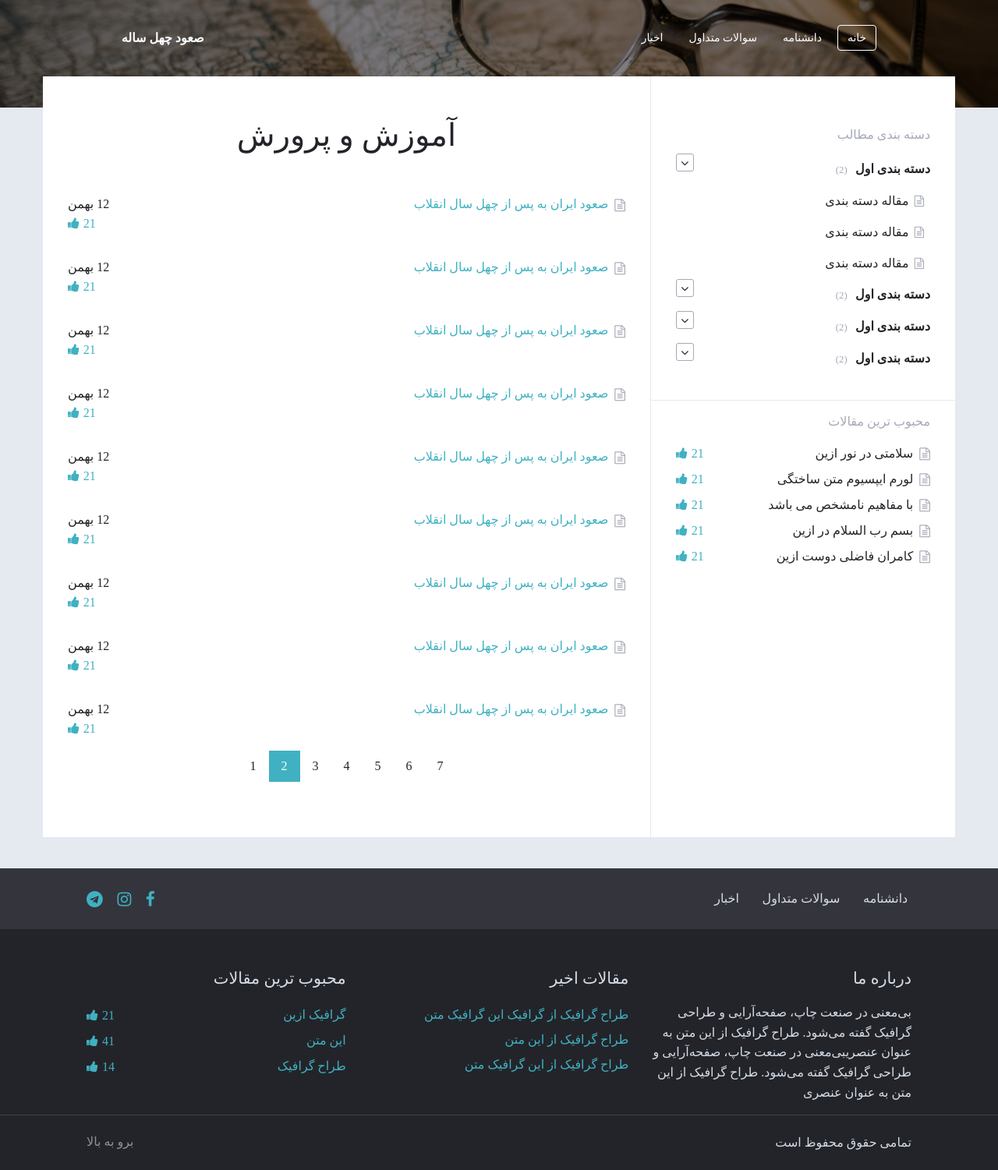
After one commit to a-sabagh/wli, a PHP site: page /archive.html in a window 1280 px wide. The commit adds this page. Shown: the whole page at 78% size. Run offline with PHP 8.4, Linux system fonts and the light colour scheme; some libraries are stand-ins or nearby versions; some web fonts are replaced.

Commit message:
archive page

```diff
--- /dev/null
+++ b/archive.html
@@ -0,0 +1,254 @@
+<!doctype html>
+<html dir="rtl" lang="fa-IR">
+<head>
+	<meta charset="UTF-8">
+	<title>دانشنامه انقلاب اسلامی | بایگانی مقالات</title>
+	<link rel="stylesheet" href="assets/css/master.css">
+</head>
+<body class="archive-post">
+	<header id="header" class="container-fluid without-search">
+		<div class="container">
+			<div class="row navigation-wrapper align-items-center">
+				<nav class="col-md-9 navigation">
+					<ul>
+						<li class="current-menu-item"><a href="#">خانه</a></li>
+						<li><a href="#">دانشنامه</a></li>
+						<li><a href="#">سوالات متداول</a></li>
+						<li><a href="#">اخبار</a></li>
+					</ul>
+				</nav>
+				<a href="#" class="col-md-3 header-logo d-flex justify-content-end" title="صعود چهل ساله" >صعود چهل ساله</a>
+			</div><!--.navigation-wrapper-->
+		</div><!--.container-->
+	</header>
+	<article id="main" class="container-fluid single-gray">
+		<div class="single-content">
+			<div class="row no-gutters">
+				<div class="col-md-4 sidebar">
+					<section class="widg constant-widg single-category-widg">
+					   <h3 class="widg-title">دسته بندی مطالب</h3>
+					   <div class="widg-content">
+						  <ul>
+							<li class="active-cat">
+								<a href="">دسته بندی اول</a>
+								<span class="post-counts">(2)</span>
+								<span class="expand-posts"><i class="fa fa-angle-down" aria-hidden="true"></i></span>
+								<ul class="posts-list">
+									<li><i class="fa fa-file-text-o"></i><a href="">مقاله دسته بندی</a></li>
+									<li><i class="fa fa-file-text-o"></i><a href="">مقاله دسته بندی</a></li>
+									<li><i class="fa fa-file-text-o"></i><a href="">مقاله دسته بندی</a></li>
+								</ul>
+							</li>
+							<li>
+								<a href="">دسته بندی اول</a>
+								<span class="post-counts">(2)</span>
+								<span class="expand-posts"><i class="fa fa-angle-down" aria-hidden="true"></i></span>
+								<ul class="posts-list">
+									<li><i class="fa fa-file-text-o"></i><a href="">مقاله دسته بندی</a></li>
+									<li class="active"><i class="fa fa-file-text-o"></i><a href="">مقاله دسته بندی</a></li>
+									<li><i class="fa fa-file-text-o"></i><a href="">مقاله دسته بندی</a></li>
+								</ul>
+							</li>
+							<li>
+								<a href="">دسته بندی اول</a>
+								<span class="post-counts">(2)</span>
+								<span class="expand-posts"><i class="fa fa-angle-down" aria-hidden="true"></i></span>
+								<ul class="posts-list">
+									<li><i class="fa fa-file-text-o"></i><a href="">مقاله دسته بندی</a></li>
+									<li><i class="fa fa-file-text-o"></i><a href="">مقاله دسته بندی</a></li>
+									<li><i class="fa fa-file-text-o"></i><a href="">مقاله دسته بندی</a></li>
+								</ul>
+							</li>
+							<li>
+								<a href="">دسته بندی اول</a>
+								<span class="post-counts">(2)</span>
+								<span class="expand-posts"><i class="fa fa-angle-down" aria-hidden="true"></i></span>
+								<ul class="posts-list">
+									<li><i class="fa fa-file-text-o"></i><a href="">مقاله دسته بندی</a></li>
+									<li><i class="fa fa-file-text-o"></i><a href="">مقاله دسته بندی</a></li>
+									<li><i class="fa fa-file-text-o"></i><a href="">مقاله دسته بندی</a></li>
+								</ul>
+							</li>
+						  </ul>
+					   </div>
+					</section>
+					<section class="widg">
+					   <h3 class="widg-title">محبوب ترین مقالات</h3>
+					   <div class="widg-content">
+						  <ul class="papular-posts">
+							<li>
+								<i class="fa fa-file-text-o flex-grow-0"></i>
+								<a class="flex-grow-1" href="">سلامتی در نور ازین</a>
+								<span class="like flex-grow-0">21</span>
+							</li>
+							<li>
+								<i class="fa fa-file-text-o flex-grow-0"></i>
+								<a class="flex-grow-1" href="">لورم ایپسیوم متن ساختگی</a>
+								<span class="like flex-grow-0">21</span>
+							</li>
+							<li>
+								<i class="fa fa-file-text-o flex-grow-0"></i>
+								<a class="flex-grow-1" href="">با مفاهیم نامشخص می باشد</a>
+								<span class="like flex-grow-0">21</span>
+							</li>
+							<li>
+								<i class="fa fa-file-text-o flex-grow-0"></i>
+								<a class="flex-grow-1" href="">بسم رب السلام در ازین</a>
+								<span class="like flex-grow-0">21</span>
+							</li>
+							<li>
+								<i class="fa fa-file-text-o flex-grow-0"></i>
+								<a class="flex-grow-1" href="">کامران فاضلی دوست ازین</a>
+								<span class="like flex-grow-0">21</span>
+							</li>
+						  </ul>
+					   </div>
+					</section>
+				</div><!--.sidebar-->
+				<div class="col-md-8 main-content">
+					<header class="single-header">
+						<h1 class="single-title text-center">آموزش و پرورش</h1>
+					</header>
+					<section class="archive-post-list">
+						<article class="d-flex  post-item align-items-top">
+							<i class="fa fa-file-text-o flex-grow-0"></i>
+							<div class="flex-grow-1 post-title" ><a href="" >صعود ایران به پس از چهل سال انقلاب</a></div>
+							<div class="post-meta d-flex flex-column align-left"><span class="date">12 بهمن</span><span class="like">21</span></div>
+						</article>
+						<article class="d-flex  post-item align-items-top">
+							<i class="fa fa-file-text-o flex-grow-0"></i>
+							<div class="flex-grow-1 post-title" ><a href="" >صعود ایران به پس از چهل سال انقلاب</a></div>
+							<div class="post-meta d-flex flex-column align-left"><span class="date">12 بهمن</span><span class="like">21</span></div>
+						</article>
+						<article class="d-flex  post-item align-items-top">
+							<i class="fa fa-file-text-o flex-grow-0"></i>
+							<div class="flex-grow-1 post-title" ><a href="" >صعود ایران به پس از چهل سال انقلاب</a></div>
+							<div class="post-meta d-flex flex-column align-left"><span class="date">12 بهمن</span><span class="like">21</span></div>
+						</article>
+						<article class="d-flex  post-item align-items-top">
+							<i class="fa fa-file-text-o flex-grow-0"></i>
+							<div class="flex-grow-1 post-title" ><a href="" >صعود ایران به پس از چهل سال انقلاب</a></div>
+							<div class="post-meta d-flex flex-column align-left"><span class="date">12 بهمن</span><span class="like">21</span></div>
+						</article>
+						<article class="d-flex  post-item align-items-top">
+							<i class="fa fa-file-text-o flex-grow-0"></i>
+							<div class="flex-grow-1 post-title" ><a href="" >صعود ایران به پس از چهل سال انقلاب</a></div>
+							<div class="post-meta d-flex flex-column align-left"><span class="date">12 بهمن</span><span class="like">21</span></div>
+						</article>
+						<article class="d-flex  post-item align-items-top">
+							<i class="fa fa-file-text-o flex-grow-0"></i>
+							<div class="flex-grow-1 post-title" ><a href="" >صعود ایران به پس از چهل سال انقلاب</a></div>
+							<div class="post-meta d-flex flex-column align-left"><span class="date">12 بهمن</span><span class="like">21</span></div>
+						</article>
+						<article class="d-flex  post-item align-items-top">
+							<i class="fa fa-file-text-o flex-grow-0"></i>
+							<div class="flex-grow-1 post-title" ><a href="" >صعود ایران به پس از چهل سال انقلاب</a></div>
+							<div class="post-meta d-flex flex-column align-left"><span class="date">12 بهمن</span><span class="like">21</span></div>
+						</article>
+						<article class="d-flex  post-item align-items-top">
+							<i class="fa fa-file-text-o flex-grow-0"></i>
+							<div class="flex-grow-1 post-title" ><a href="" >صعود ایران به پس از چهل سال انقلاب</a></div>
+							<div class="post-meta d-flex flex-column align-left"><span class="date">12 بهمن</span><span class="like">21</span></div>
+						</article>
+						<article class="d-flex  post-item align-items-top">
+							<i class="fa fa-file-text-o flex-grow-0"></i>
+							<div class="flex-grow-1 post-title" ><a href="" >صعود ایران به پس از چهل سال انقلاب</a></div>
+							<div class="post-meta d-flex flex-column align-left"><span class="date">12 بهمن</span><span class="like">21</span></div>
+						</article>
+					</section>
+					<section class="pagination-wrapper text-center">
+						<ul class="pagination pagination-border">
+							<li><a href="#">1</a></li>
+							<li><a class="active" href="#">2</a></li>
+							<li><a href="#">3</a></li>
+							<li><a href="#">4</a></li>
+							<li><a href="#">5</a></li>
+							<li><a href="#">6</a></li>
+							<li><a href="#">7</a></li>
+						</ul>
+					</section>
+				</div><!--.main-content-->
+			</div>
+		</div><!--.single-content-->
+	</article><!--#main-->
+	<footer id="footer">
+		<div class="top-footer">
+			<div class="container">
+				<div class="row justify-content-center align-items-center">
+					<div class="col-md-8 top-footer-menu">
+						<ul>
+							<li><a href="#">دانشنامه</a></li>
+							<li><a href="#">سوالات متداول</a></li>
+							<li><a href="#">اخبار</a></li>
+						</ul>
+					</div>
+					<div class="col-md-4">
+						<div class="top-footer-socials">
+							<ul>
+								<li class="social-facebook"><a href=""><i class="fa fa-facebook"></i></a></li>
+								<li class="social-instagram"><a href=""><i class="fa fa-instagram"></i></a></li>
+								<li class="social-telegram"><a href=""><i class="fa fa-telegram"></i></a></li>
+							</ul>
+						</div>
+					</div>
+				</div><!--.row-->
+			</div><!--.container-->
+		</div><!--.top-footer-->
+		<div class="mid-footer">
+			<div class="container">
+				<div class="row">
+					<section class="col-md-4 widg">
+						<h3 class="widg-title">درباره ما</h3>
+						<div class="widg-content">
+							<p>بی‌معنی در صنعت چاپ، صفحه‌آرایی و طراحی گرافیک گفته می‌شود. طراح گرافیک از این متن به عنوان عنصریبی‌معنی در صنعت چاپ، صفحه‌آرایی و طراحی گرافیک گفته می‌شود. طراح گرافیک از این متن به عنوان عنصری</p>
+						</div>
+					</section>
+					<section class="col-md-4 widg">
+						<h3 class="widg-title">مقالات اخیر</h3>
+						<div class="widg-content">
+							<ul>
+								<li><a href="">طراح گرافیک از گرافیک این گرافیک متن</a></li>
+								<li><a href="">طراح گرافیک از این متن</a></li>
+								<li><a href="">طراح گرافیک از این گرافیک متن</a></li>
+							</ul>
+						</div>
+					</section>
+					<section class="col-md-4 widg">
+						<h3 class="widg-title">محبوب ترین مقالات</h3>
+						<div class="widg-content">
+							<ul class="papular-posts">
+								<li>
+									<a href="">گرافیک ازین</a>
+									<span class="like">21</span>
+								</li>
+								<li>
+									<a href="">این متن</a>
+									<span class="like">41</span>
+								</li>
+								<li>
+									<a href="">طراح گرافیک</a>
+									<span class="like">14</span>
+								</li>
+							</ul>
+						</div>
+					</section>
+				</div><!--.row-->
+			</div>
+		</div><!--.mid-footer-->
+		<div class="bottom-footer">
+			<div class="container">
+				<div class="row justfy-content-between aling-items-center">
+					<div class="col">
+						<p class="copyright">تمامی حقوق محفوظ است</p>
+					</div>
+					<div class="col align-left">
+						<a href="#" class="back-to-top">برو به بالا</a>
+					</div>
+				</div><!--.row-->
+			</div><!--.container-->
+		</div><!--.bottom-footer-->
+	</footer>
+	<script src="node_modules/jquery/dist/jquery.min.js" ></script>
+	<script src="assets/js/master.js" ></script>
+</body>
+</html>
--- a/assets/js/master.js
+++ b/assets/js/master.js
@@ -0,0 +1,12 @@
+jQuery(document).ready(function($){
+	var singleCategory = $(".single-category-widg");
+	if(singleCategory.length){
+		singleCategory.find(".posts-list").hide();
+		singleCategory.find(".active-cat").find(".posts-list").show();
+		var expandIcon = singleCategory.find(".expand-posts");
+		expandIcon.on("click",function(){
+			$(this).closest("li").toggleClass("active-cat");
+			$(this).next("ul").slideToggle("normal");
+		});
+	}
+});
--- /dev/null
+++ b/assets/scss/components/_pagination.scss
@@ -0,0 +1,28 @@
+$paginationRadius: 3px;
+$paginationColor: $text1;
+$paginationActive: $color1;
+.pagination {
+    display: inline-block;
+	border-radius: $paginationRadius;
+	a {
+		color: $paginationColor;
+		float: left;
+		padding: 8px 16px;
+		text-decoration: none;
+	}
+	li {
+		display: inline-block;
+		margin: 0;
+		float: left;
+		a {
+			border-left: none;
+			&.active {
+				background: $paginationActive;
+				border-color: $paginationActive;
+				color: $white;
+			}
+		}
+
+	}
+
+}
--- a/assets/scss/components/widgets/_category.scss
+++ b/assets/scss/components/widgets/_category.scss
@@ -1,14 +1,59 @@
 .single-category-widg {
 	ul {
 		li {
-		font-size: 1.1em;
+			font-size: 1em;
+			line-height: 2.5em;
 			color: $text1;
-			a {
-				color: inherit;
+			.post-counts {
+				color: $text2;
+				font-size: .8em;
+				margin-right: .5em;
 			}
-		}
-	 	& > li {
+			ul {
+				display: none;
+				li {
+					padding: 0 2.5em;
+					.fa {
+						color: $text2;
+						padding-left: .5em;
+						font-size: .9em;
+					}
+					a {
+						color: inherit;
+						font-weight: lighter;
+					}
+					&.active {
+						background: $bg1;
+						border-right: 3px solid $color1;
+					}
+				}
+			}
 
 		}
 	}
+	.widg-content > ul {
+
+	 	& > li {
+			.expand-posts {
+				float: left;
+				margin-left: 2em;
+				border: 1px solid $text2;
+				$expandWidth: 23px;
+				width: $expandWidth;
+				height: $expandWidth;
+				cursor: pointer;
+				text-align: center;
+				line-height: $expandWidth;
+				@include border-radius(3px);
+				.fa {
+					display: inline-block;
+				}
+			}
+			& > a {
+				font-weight: bold;
+				color: inherit;
+				padding-right: 2em;
+			}
+		}
+	}
 }
--- /dev/null
+++ b/assets/scss/components/widgets/_latest-posts.scss
@@ -0,0 +1,17 @@
+.sidebar {
+	.papular-posts {
+		li {
+			align-items: center;
+			padding: 0 2em;
+			line-height: 2em;
+			a{
+				color: $text1;
+			}
+			.fa {
+				padding-left: .5em;
+				color: $text2;
+			}
+
+		}
+	}
+}
--- a/assets/scss/master.scss
+++ b/assets/scss/master.scss
@@ -19,7 +19,10 @@
 	"components/search",
 	"components/navigation",
 	"components/footer",
-	"components/widgets/papular-posts";
+	"components/pagination",
+	"components/widgets/papular-posts",
+	"components/widgets/category",
+	"components/widgets/latest-posts";
 //pages
 @import
 	"pages/home";
@@ -29,4 +32,5 @@
 	"templates/single/editor-content",
 	"templates/single/category",
 	"templates/single/like",
-	"templates/single/related";
+	"templates/single/related",
+	"templates/archive";
--- /dev/null
+++ b/assets/scss/templates/_archive.scss
@@ -0,0 +1,16 @@
+.archive-post-list {
+	article.post-item {
+		padding: 1em 2em;
+		.fa {
+			color: $text2;
+			margin:{
+				top:  .3em;
+				left: .5em;
+			}
+		}
+		&:hover {
+			background: #eaedf3;
+			@include mix-transition(.3s);
+		}
+	}
+}
--- a/assets/scss/templates/single/_single-gray.scss
+++ b/assets/scss/templates/single/_single-gray.scss
@@ -47,10 +47,14 @@
 		padding: 3em 0;
 		.widg {
 			border-bottom: 1px solid $borderColor1;
-			padding: 1em 2em;
+			padding: 1em 0;
 			.widg-title {
 				font-size: 1em;
 				color: $text2;
+				padding: 0 2em;
+			}
+			&:last-child{
+				border-bottom: 0;
 			}
 		}
 	}
--- a/index.html
+++ b/index.html
@@ -2,7 +2,7 @@
 <html dir="rtl" lang="fa-IR">
 <head>
 	<meta charset="UTF-8">
-	<title>دانشنامه انقلاب اسلامی</title>
+	<title>دانشنامه انقلاب اسلامی | صفحه اصلی</title>
 	<link rel="stylesheet" href="assets/css/master.css">
 </head>
 <body class="home">
@@ -238,5 +238,7 @@
 			</div><!--.container-->
 		</div><!--.bottom-footer-->
 	</footer>
+	<script src="node_modules/jquery/dist/jquery.min.js" ></script>
+	<script src="assets/js/master.js" ></script>
 </body>
 </html>
--- a/package.json
+++ b/package.json
@@ -21,6 +21,8 @@
   "homepage": "https://gitlab.com/a-sabagh/wli#readme",
   "dependencies": {
     "bootstrap": "^4.2.1",
-    "font-awesome": "^4.7.0"
+    "font-awesome": "^4.7.0",
+    "jquery": "^3.3.1",
+    "popper.js": "^1.14.1"
   }
 }
```
Also changed, not shown: assets/scss/css/master.css (deleted, +0 -23 lines), css/master.css (deleted, +0 -23 lines), single.html (+75 -19 lines), assets/css/master.css, package-lock.json.
